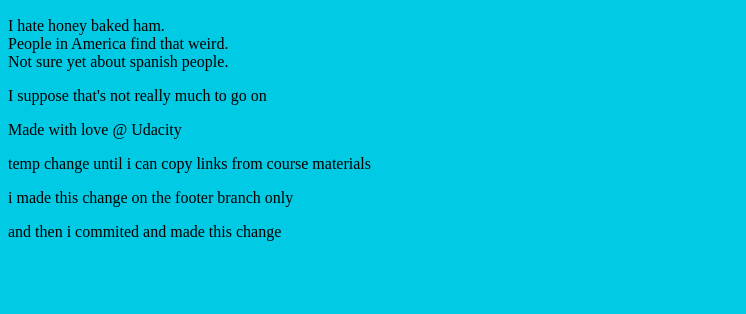
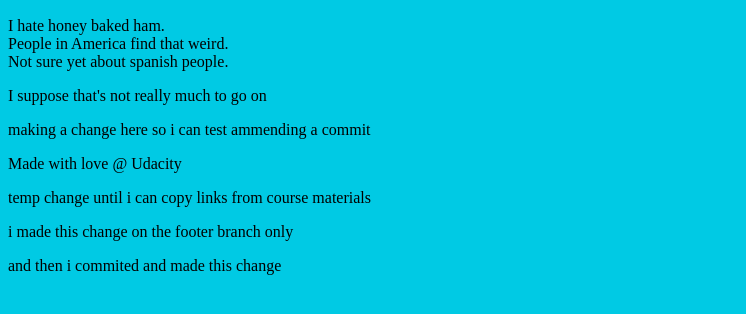
Before and after one commit to ZTsquared/Temporary-repo, a plain HTML site: page index.html in a window 1280 px wide. Shown: the part 110-424 px from the top of the page, without its empty margins (0-746 px from the left). Drawn offline with Linux system fonts and the light colour scheme.

Commit message:
trial commit that will be ammended

```diff
--- a/index.html
+++ b/index.html
@@ -22,6 +22,7 @@
         <h2>About Me</h2>
         <p>I hate honey baked ham.<br>People in America find that weird.<br>Not sure yet about spanish people.</p>
         <p>I suppose that's not really much to go on</p>
+        <p>making a change here so i can test ammending a commit</p>
     </aside>
 
     <footer>
```
